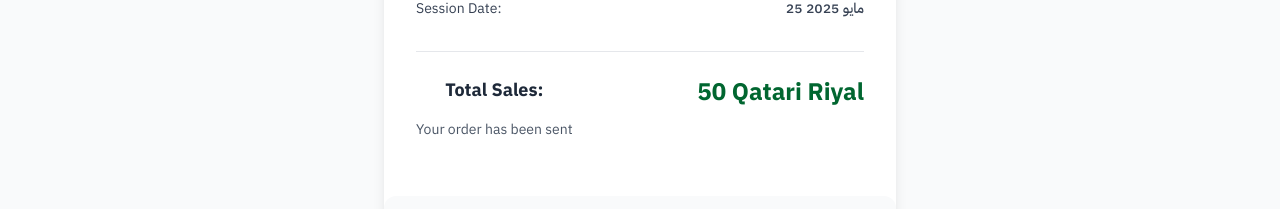
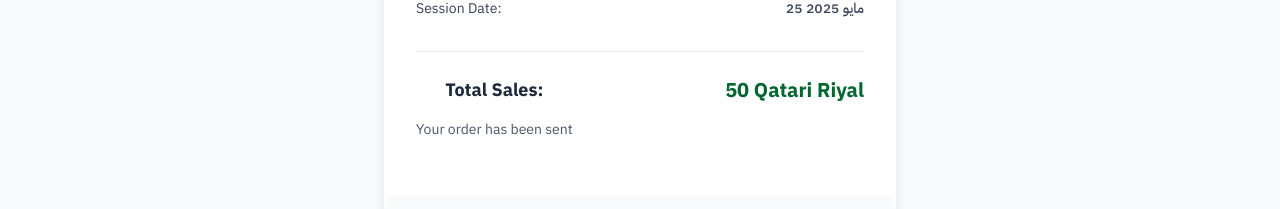
Before and after one commit to ahmedabdelhaleemnoby/dirwaza, a Next.js app in the folder dirwaza-frontend/: page /en/training-booking/result in a window 1280 px wide. Shown: the part 589-798 px from the top of the page. Built offline with nearby package versions, Linux system fonts and the light colour scheme.

Commit message:
refactor: streamline layout and improve styling consistency in Training Booking Result Page

```diff
--- a/dirwaza-frontend/src/app/[locale]/(client)/training-booking/result/page.tsx
+++ b/dirwaza-frontend/src/app/[locale]/(client)/training-booking/result/page.tsx
@@ -69,11 +69,10 @@ export default async function TrainingBookingResultPage() {
                   {t("orderSent")}
                 </p>
               </div>
-              <div className="text-2xl font-bold text-green-800">
+              <div className="text-xl font-bold text-green-800">
                 {bookingData.price} {t("currency")}
               </div>
             </div>
-
           </div>
           <DownloadReceipt
             bookingId="TRAIN-001"
@@ -83,16 +82,12 @@ export default async function TrainingBookingResultPage() {
             // }}
           />
           <div className="bg-neutral-light p-4 ">
-            <p className="text-gray-700 text-center ">
-              {t("contactQuestion")}
-            </p>
-          </div>{" "}
+            <p className="text-gray-700 text-center ">{t("contactQuestion")}</p>
+          </div>
           <div className="text-center pb-6">
             <p className="text-primary font-medium">{t("contactEmail")}</p>
           </div>
-
           {/* Download Receipt Button */}
-
         </div>
       </div>
     </div>
```
Lines whose indentation alone changed are shown as unchanged.
